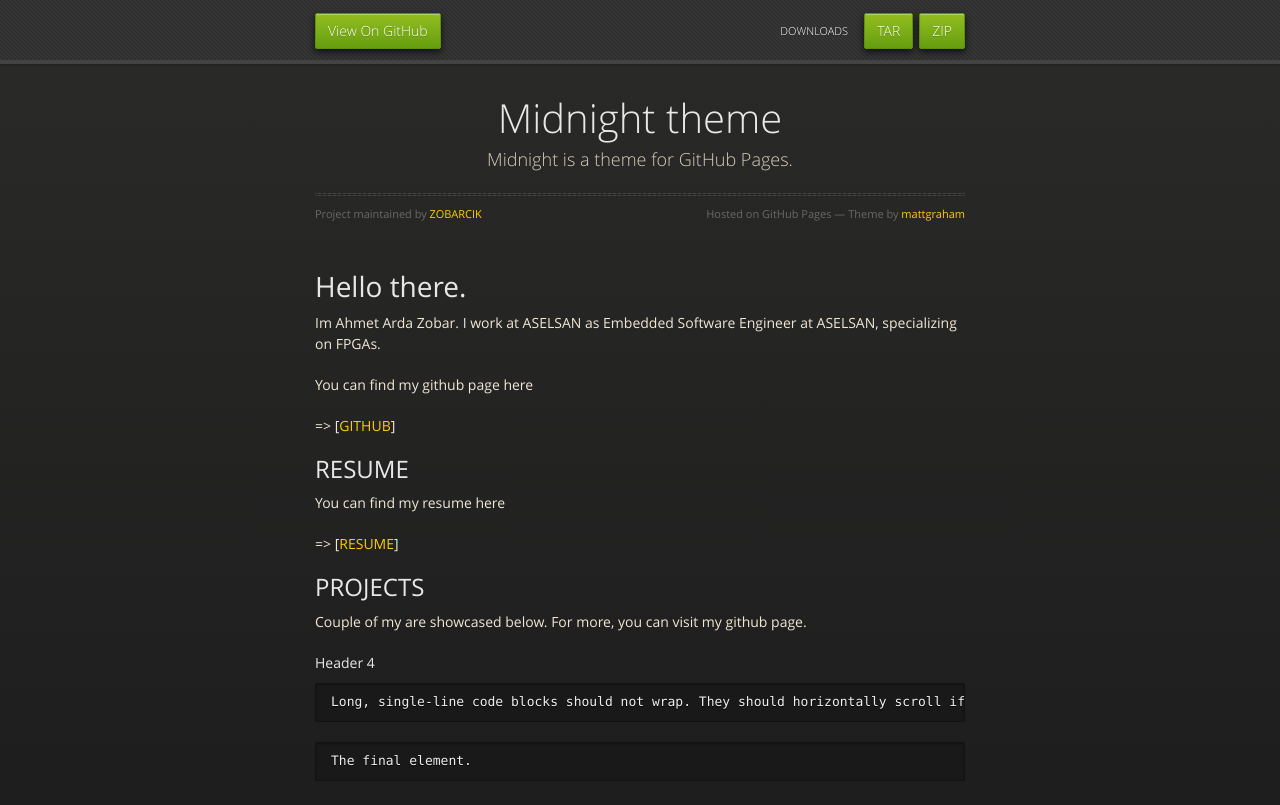
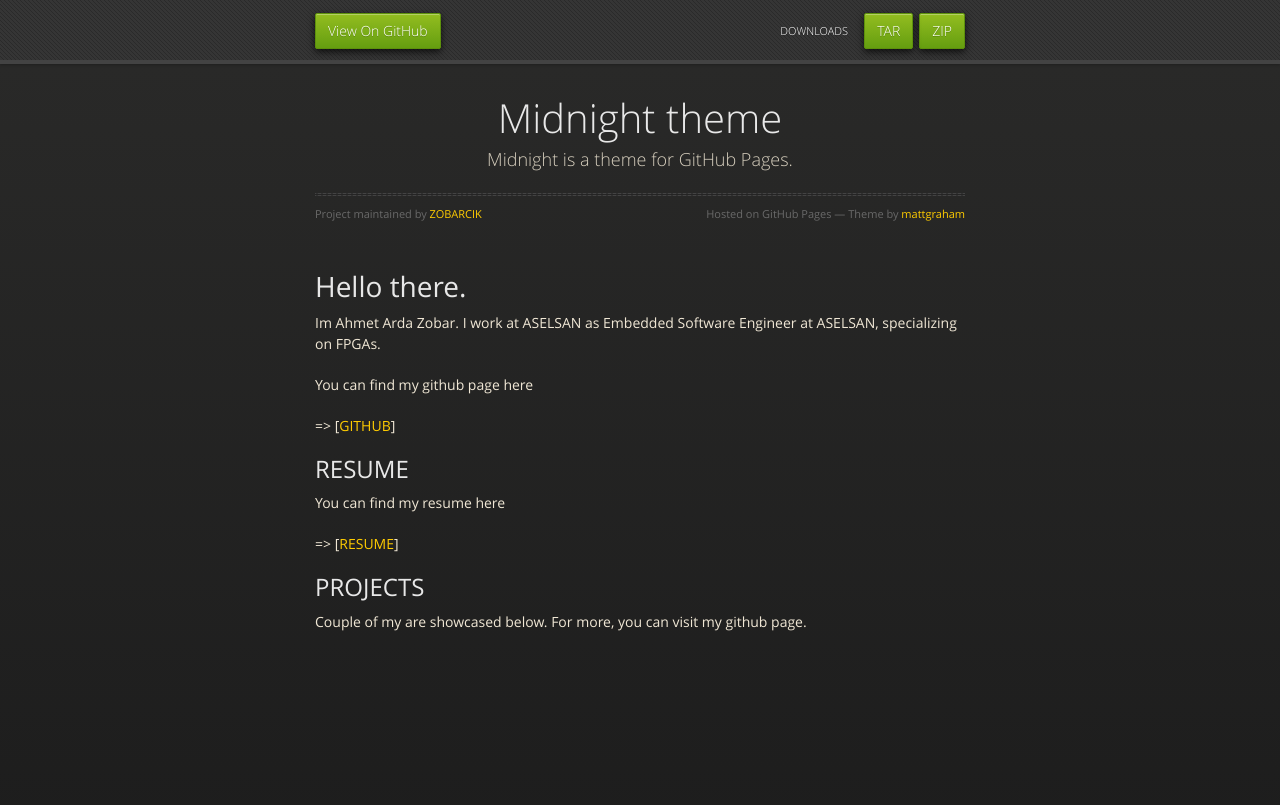
Before and after one commit to ZOBARCIK/ZOBARCIK.github.io, a Jekyll site: the page built from index.md, in a window 1280 px wide. Shown: the top 805 px of the page. Built offline with Jekyll 4.4.1, drawn with Linux system fonts in a browser that asks for light colours; our own code applies the rules of GitHub Pages for plain Markdown files.

Commit message:
Update index.md

````diff
--- a/index.md
+++ b/index.md
@@ -21,15 +21,3 @@ You can find my resume here
 
 ## PROJECTS
 Couple of my are showcased below. For more, you can visit my github page.
-
-
-#### Header 4
-
-
-```
-Long, single-line code blocks should not wrap. They should horizontally scroll if they are too long. This line should be long enough to demonstrate this.
-```
-
-```
-The final element.
-```
````
